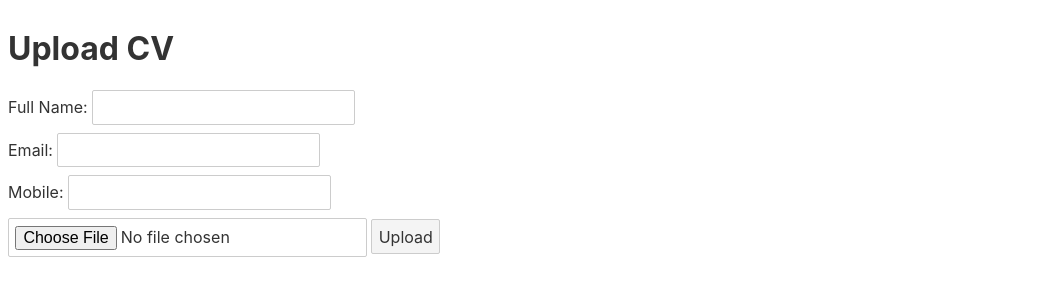
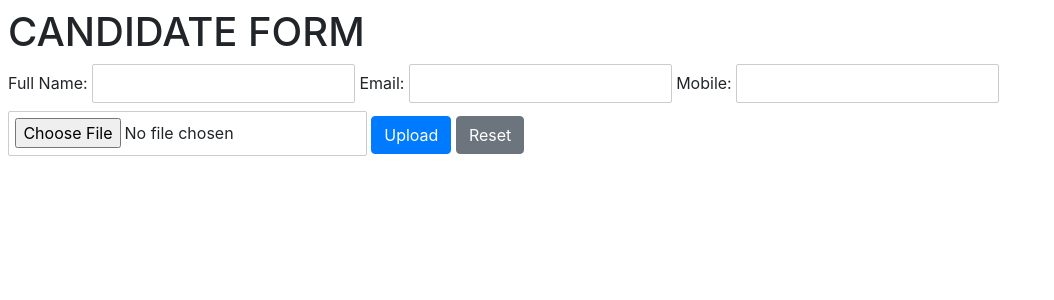
Before and after one commit to kumar123-creator/DYNAMIC, a Svelte app: page / in a window 1280 px wide. Shown: the top 300 px of the page, without its empty margins (0-1054 px from the left). Built offline with nearby package versions, Linux system fonts and the light colour scheme.

Commit message:
code done

```diff
--- a/src/App.svelte
+++ b/src/App.svelte
@@ -1,142 +1,107 @@
+
    <script>
   let fullName = '';
-
   let email = '';
-
   let mobile = '';
-
   let cvFile = null;
-
   let fileContent = '';
-
   let fileName = '';
 
-
-
   async function handleFileChange(event) {
-
     cvFile = event.target.files[0];
-
     fileContent = await toBase64(cvFile);
-
     fileName = cvFile.name;
-
   }
 
-
-
   async function uploadCV() {
-
-      if (cvFile && fileContent && fileName) {
-
+    if (validateForm()) {
       const postData = {
-
         fullName,
-
         email,
-
         mobile,
-
         fileContent,
-
         fileName
-
       };
 
-
-
       try {
-
-          const response = await fetch('https://api.recruitly.io/api/cvsubmit/bytes?apiKey=TEST45684CB2A93F41FC40869DC739BD4D126D77', {
-
+        const response = await fetch(
+          'https://api.recruitly.io/api/cvsubmit/bytes?apiKey=TEST45684CB2A93F41FC40869DC739BD4D126D77',
+          {
             method: 'POST',
-
             headers: {
-
               'Content-Type': 'application/json'
-
             },
-
             body: JSON.stringify(postData)
-
-          });
-
-
+          }
+        );
 
         // Handle the response as needed
-
         if (response.ok) {
-
           console.log('CV uploaded successfully');
-
         } else {
-
           console.error('Failed to upload CV');
-
+        }
+      } catch (error) {
+        console.error('Error uploading CV:', error);
+      }
+    }
   }
 
-        } catch (error) {
-
-          console.error('Error uploading CV:', error);
-
+  function toBase64(file) {
+    return new Promise((resolve, reject) => {
+      const reader = new FileReader();
+      reader.readAsDataURL(file);
+      reader.onload = () => resolve(reader.result.split(',')[1]);
+      reader.onerror = error => reject(error);
+    });
   }
 
+  function validateForm() {
+    if (!fullName || !email || !mobile || !cvFile) {
+      console.error('Please fill in all the fields and select a CV file');
+      return false;
     }
 
+    // Add additional validation if needed
+
+    return true;
   }
 
-
-
-    function toBase64(file) {
-
-      return new Promise((resolve, reject) => {
-
-        const reader = new FileReader();
-
-        reader.readAsDataURL(file);
-
-        reader.onload = () => resolve(reader.result.split(',')[1]);
-
-        reader.onerror = error => reject(error);
-
-      });
-
+  function resetForm() {
+    fullName = '';
+    email = '';
+    mobile = '';
+    cvFile = null;
+    fileContent = '';
+    fileName = '';
   }
-
 </script>
 
-
+<style>
+  @import url('https://stackpath.bootstrapcdn.com/bootstrap/4.5.0/css/bootstrap.min.css');
+</style>
 
 <main>
-
-    <h1>Upload CV</h1>
+  <h1>CANDIDATE FORM</h1>
 
   <label>
-
     Full Name:
-
     <input type="text" bind:value={fullName} />
-
   </label>
 
   <label>
-
     Email:
-
     <input type="email" bind:value={email} />
-
   </label>
 
   <label>
-
     Mobile:
-
     <input type="tel" bind:value={mobile} />
-
   </label>
 
   <input type="file" accept=".pdf,.doc,.docx" on:change={handleFileChange} />
 
-    <button on:click={uploadCV}>Upload</button>
+  <button class="btn btn-primary" on:click={uploadCV}>Upload</button>
 
+  <button class="btn btn-secondary" on:click={() => resetForm()}>Reset</button>
 </main>
```
Lines whose indentation alone changed are shown as unchanged.
